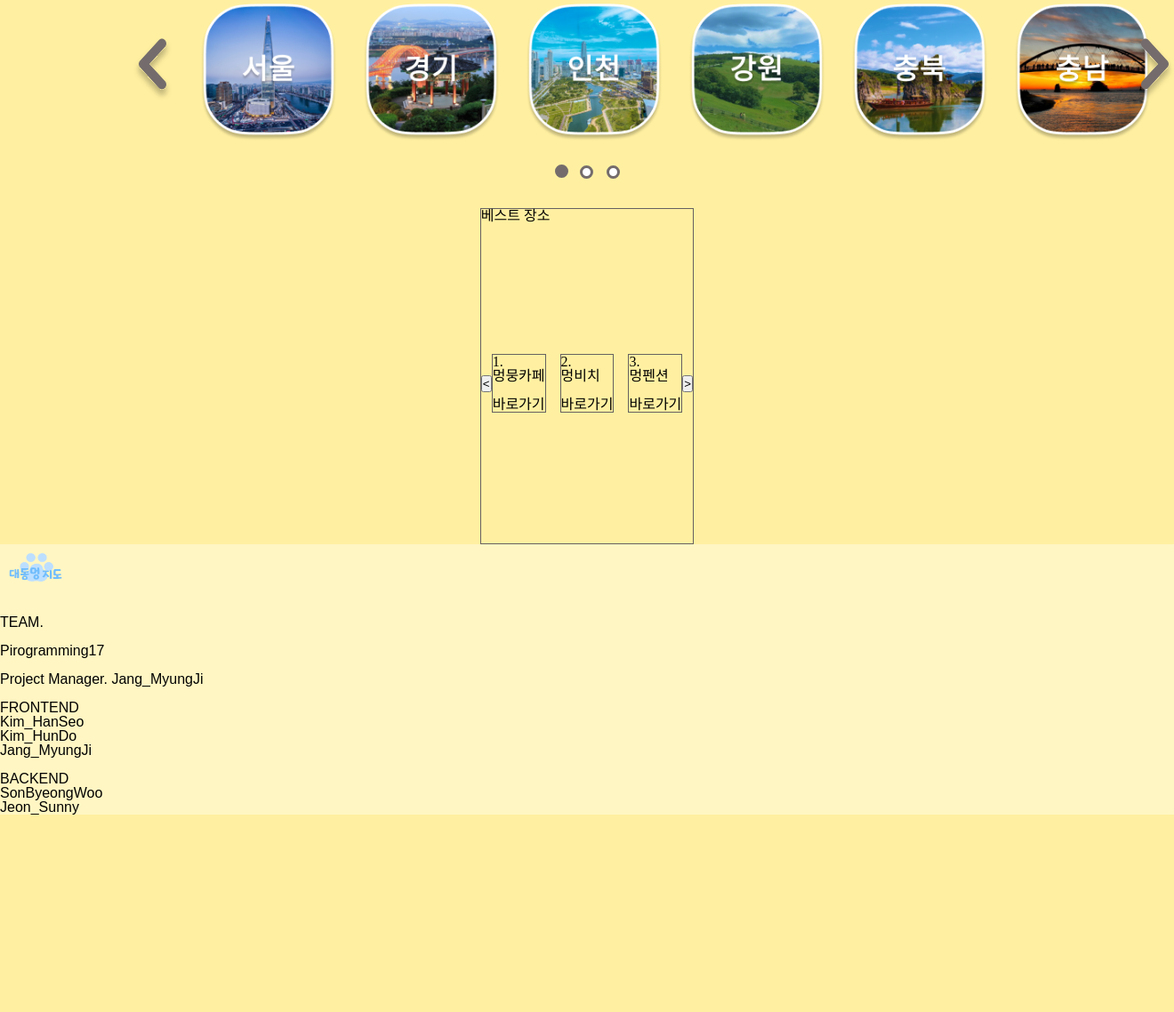
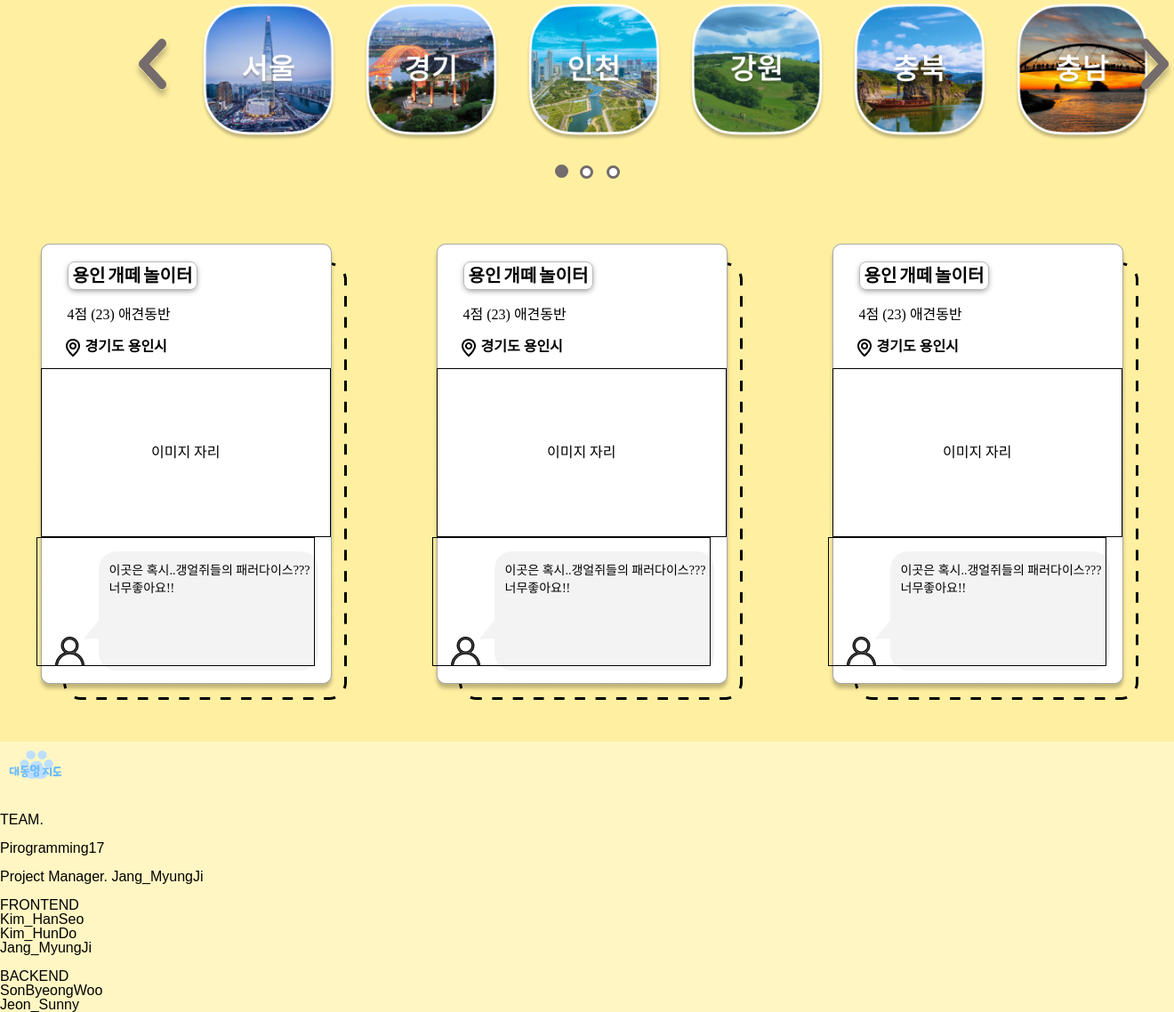
Before and after one commit to ceginer/Project_Dangdang_map, a Django app: page / in a window 1320 px wide. Shown: the part 551-1689 px from the top of the page at 89% size. Before the commit the page ends 1467 px from the top, so only its background shows below. Run offline with Django 4.2, Linux system fonts and the light colour scheme; data that the repository does not hold is empty; parts of the project's set-up code (start-up, migrations or seed data) failed here and were passed over; some libraries are stand-ins or nearby versions; some web fonts are replaced.

Commit message:
Auto stash before checking out "origin/feature/random"

```diff
--- a/dang/templates/base.html
+++ b/dang/templates/base.html
@@ -7,7 +7,7 @@
   <meta http-equiv="X-UA-Compatible" content="IE=edge" />
   <meta name="viewport" content="width=device-width, initial-scale=1.0" />
   <link rel="stylesheet" href="{% static 'css/reset.css' %}">
-  <link rel="stylesheet" href="{% static 'css/base_home.css' %}?ver=0.7" />
+  <link rel="stylesheet" href="{% static 'css/base_home.css' %}?ver=1.5" />
   <link rel="stylesheet" href="{% static 'css/mainList.css' %}?ver=10.9" />
   <link rel="stylesheet" href="{% static 'css/cafeDetail.css' %}" />
   <link rel="stylesheet" href="{% static 'css/medical.css' %}" />
--- a/dang/templates/home.html
+++ b/dang/templates/home.html
@@ -1,5 +1,5 @@
 {% extends 'base.html' %} {% block content %}
-<div class="container">
+<div class="home-container">
   <div class="banner"><img src="\static\img\banner.svg" alt=""></div>
   <div class="where_to_leave">어디로 떠날까요?</div>
   <div class="home_location_list">
@@ -20,37 +20,33 @@
   </div>
   <div id="num">0</div>
   <div class="page_dot"><img src="/static/img/page_1.svg" alt=""></div>
-  <div class="home_best_container">
-    <div>베스트 장소</div>
-    <div class="home_best_list">
-      <div class="shift-btn">
-        <button onclick="onClickLeft('left')">&lt;</button>
+  <div class="home_random_container">
+    <div class="random-review">
+      <div class="random-info">
+        <div class="random-title"> 용인 개떼 놀이터</div>
+        <div class="random-ranking-type">4점 (23) 애견동반</div>
+        <div class="random-location">경기도 용인시</div>
       </div>
-      <form action="" id="location-select">
-        <div class="best_shift_lists">
-          <div class="home_best_item">
-            <div class="item_rank">1.</div>
-            <div class="item_name">멍뭉카페</div>
-            <div class="item_img"><img src="" alt="" /></div>
-            <a href="/">바로가기</a>
-          </div>
-          <div class="home_best_item">
-            <div class="item_rank">2.</div>
-            <div class="item_name">멍비치</div>
-            <div class="item_img"><img src="" alt="" /></div>
-            <a href="/">바로가기</a>
-          </div>
-          <div class="home_best_item">
-            <div class="item_rank">3.</div>
-            <div class="item_name">멍펜션</div>
-            <div class="item_img"><img src="" alt="" /></div>
-            <a href="/">바로가기</a>
-          </div>
-        </div>
-      </form>
-      <div class="shift-btn">
-        <button onclick="onClickRight('right')">&gt;</button>
+      <div class="random-image">이미지 자리</div>
+      <div class="random-comment">이곳은 혹시..갱얼쥐들의 패러다이스??? 너무좋아요!!</div>
+    </div>
+    <div class="random-review">
+      <div class="random-info">
+        <div class="random-title"> 용인 개떼 놀이터</div>
+        <div class="random-ranking-type">4점 (23) 애견동반</div>
+        <div class="random-location">경기도 용인시</div>
       </div>
+      <div class="random-image">이미지 자리</div>
+      <div class="random-comment">이곳은 혹시..갱얼쥐들의 패러다이스??? 너무좋아요!!</div>
+    </div>
+    <div class="random-review">
+      <div class="random-info">
+        <div class="random-title"> 용인 개떼 놀이터</div>
+        <div class="random-ranking-type">4점 (23) 애견동반</div>
+        <div class="random-location">경기도 용인시</div>
+      </div>
+      <div class="random-image">이미지 자리</div>
+      <div class="random-comment">이곳은 혹시..갱얼쥐들의 패러다이스??? 너무좋아요!!</div>
     </div>
   </div>
 </div>
--- a/dang/templates/mainList.html
+++ b/dang/templates/mainList.html
@@ -191,7 +191,7 @@
             <div class="like">
               <button
                 type="submit"
-                onclick="onClickLike('{{category}}',{{place.id}}, '{{place.favorite}}')"
+                onclick="onClickLike('{{category}}','{{place.id}}', '{{place.favorite}}')"
               >
                 {% csrf_token %} {% if place.favorite %}
                 <i class="fas fa-heart"></i>
--- a/dang/templates/reviewWrite.html
+++ b/dang/templates/reviewWrite.html
@@ -20,7 +20,7 @@
         <button>Update</button>
       </div>
     </div>
-    <form method="POST">
+    <form action="/create/{{category}}/{{category_id}}" method="POST" enctype="multipart/form-data">
       <div class="post_container">
         {% csrf_token %}
         <div class="post_review">
--- a/dang/views.py
+++ b/dang/views.py
@@ -5,11 +5,12 @@ from multiprocessing import context
 from re import template
 from unicodedata import category
 from django.shortcuts import render, redirect,HttpResponse, get_object_or_404
-from django.db.models import Q
+from django.db.models import Q, Max
 import csv
 from .models import User, Post, Cafe, Place, Accomodation, Medical, Like
 from django.core.paginator import Paginator
 from .forms import PostForm
+import random
 
 
 from django.core import serializers
@@ -77,7 +78,18 @@ locationDic = {'seoul':'서울','gyeongi':'경기','incheon':'인천','gangwon':
 
 def home(request):
     locationList = locationDic.values()
-    context = { "locationList" : locationList }
+    reviews_3 =[]
+    try:
+        max_id = Post.objects.all().aggregate(max_id=Max("id"))['max_id']
+        while len(reviews_3) < 3:
+            pk = random.randint(1, max_id)
+            review = Post.objects.filter(pk=pk).first()
+            if review:
+                reviews_3
+    except:
+        pass
+
+    context = { "locationList" : locationList, "reviews_3" : reviews_3 }
     return render(request,'home.html', context=context)
 
 # 메인페이지 리스팅
@@ -145,7 +157,6 @@ def listDetail(request, category, id):
         pass
     context = {'category': category ,'here': here, 'reviews': reviews}
     return render(request, 'listDetail.html', context=context)
-    Like.objects.filter(Q(user=me.id) & Q(placeType=category))
 
 def medicalList(request): # main에서 응급댕댕 선택시
     return render(request, 'medicalList.html')
--- a/static/css/base_home.css
+++ b/static/css/base_home.css
@@ -38,7 +38,7 @@ a {
 
 /* home.html */
 
-.container {
+.home-container {
   display: flex;
   flex-direction: column;
   align-items: center;
@@ -46,22 +46,22 @@ a {
   background-color: rgba(255, 240, 161, 1);
 }
 
-.banner img{
+.home-container .banner img{
   object-fit: cover;
   margin: 20px 0 0 0;
 }
 
-.page_dot {
+.home-container .page_dot {
   padding: 30px;
 }
 
-.where_to_leave {
+.home-container .where_to_leave {
   text-align: left;
   width: 100%;
   padding: 70px 220px 0;
   font-size: xx-large;
 }
-.home_location_list {
+.home-container .home_location_list {
   display: flex;
   justify-content: left;
   align-items: center;
@@ -70,19 +70,19 @@ a {
   padding: 50px 150px 0 150px;
 }
 
-.home_location {
+.home-container .home_location {
   display: flex;
   width: 151px;
   height: 151px;
 }
 
-.home_location img{
+.home-container .home_location img{
   object-fit: cover;
   width: 154px;
   height: 155px;
 }
 
-.shift-locations {
+.home-container .shift-locations {
   display: flex;
   justify-content: left;
   align-items: center;
@@ -91,34 +91,78 @@ a {
   padding: 0;
 }
 
-.shift-btn-left img:hover,
-.shift-btn-right img:hover {
+.home-container .shift-btn-left img:hover,
+.home-container .shift-btn-right img:hover {
   cursor: pointer;
 }
 
-#num {
+.home-container #num {
   display:none
 }
 
-.home_best_container {
-  border: 1px solid rgb(102, 97, 97);
+.home-container .home_random_container {
+  display: flex;
+  justify-content: center;
+  /* align-items: center; */
+  width: 100%;
+  height: 550px;
+  gap: 6rem;
+  padding: 40px 0 0 0;
+  margin: 0 0 50px 0;
 }
 
-.home_best_list {
+.home-container .random-review {
   display: flex;
-  justify-content: space-around;
+  flex-direction: column;
+  background-image: url(/static/img/random/random_back.png);
+  width: 349px;
+  height: 513px;
+}
+
+.home-container .random-info {
+  display: flex;
+  height: 130px;
+  flex-direction: column;
+  justify-content: space-between;
+  /* gap: 1rem; */
+  padding: 20px 0 6px 35px;
+}
+
+.home-container .random-title {
+  border: #b9b9b9 1.5px solid;
+  border-radius: 8px;
+  width: fit-content;
+  text-align: center;
+  word-spacing: -2px;
+  box-shadow: #949494 0px 2px 6px -1px;
+  font-size: 20px;
+  font-weight: bold;
+  color: black;
+  padding: 5px;
+}
+
+.home-container .random-image {
+  display: flex;
+  justify-content: center;
   align-items: center;
-  height: 45vh;
+  width: 325.5px;
+  height: 190px;
+  border: black solid 1px;
+  margin: 10px 0 0 5.5px;
+}
 
+.home-container .random-location {
+  padding: 0 0 0 20px;
+  font-weight: bold;
 }
-.best_shift_lists {
-  display: flex;
-  justify-content: space-around;
-  align-items: center;
-  gap: 1rem;
-}
-.home_best_item {
-  border: 1px solid rgb(102, 97, 97);
+
+.home-container .random-comment {
+  height: 145px;
+  width: 313px;
+  padding: 27px 0 0 81px;
+  font-size: 14px;
+  line-height: 20px;
+  border: black solid 1px;
 }
 
 /* mypage.html */
```
Also changed, not shown: static/img/main_loc/circle-광주.png (renamed from static/img/main_loc/cirlce-광주.png), static/img/random/random_back.png (added).
